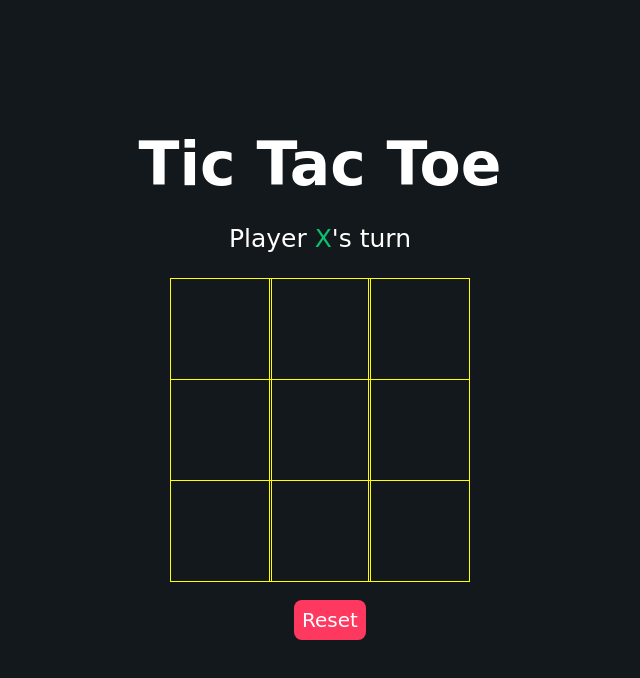
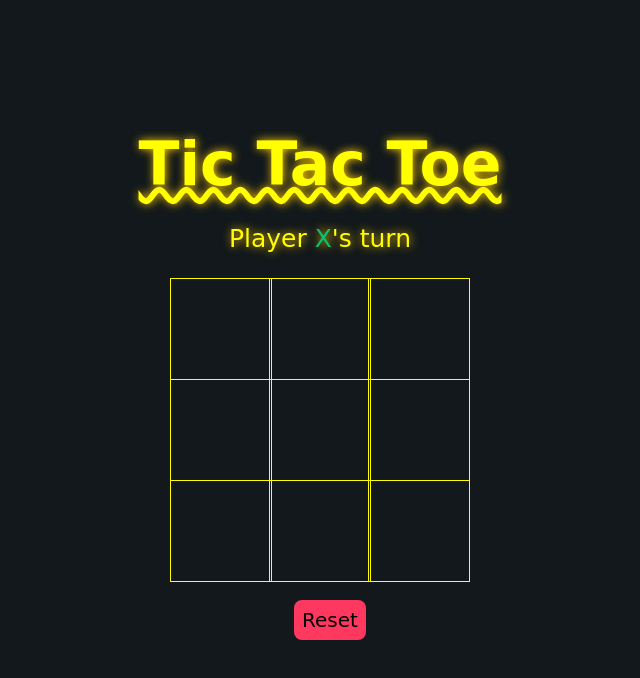
Before and after one commit to Bones0689/T-T-T, a plain HTML site: page index.html in a window 1280 px wide. Shown: the whole page, without its empty margins (320-960 px from the left). Drawn offline with Linux system fonts and the light colour scheme.

Commit message:
added some CSS

```diff
--- a/main.css
+++ b/main.css
@@ -12,14 +12,17 @@
 }
 
 .title {
-    color: white;
+    color: yellow;
+    text-shadow: #FC0 1px 0 10px;
+    text-decoration: yellow wavy underline;
     text-align: center;
     font-size: 40px;
     margin-top: 10%;
 }
 
 .display {
-    color: white;
+    color: yellow;
+    text-shadow: #FC0 1px 0 10px;
     font-size: 25px;
     text-align: center;
     margin-top: 1em;
@@ -67,7 +70,7 @@
 }
 
 .controls button {
-    color: white;
+    color: black;
     padding: 8px;
     border-radius: 8px;
     border: none;
```
